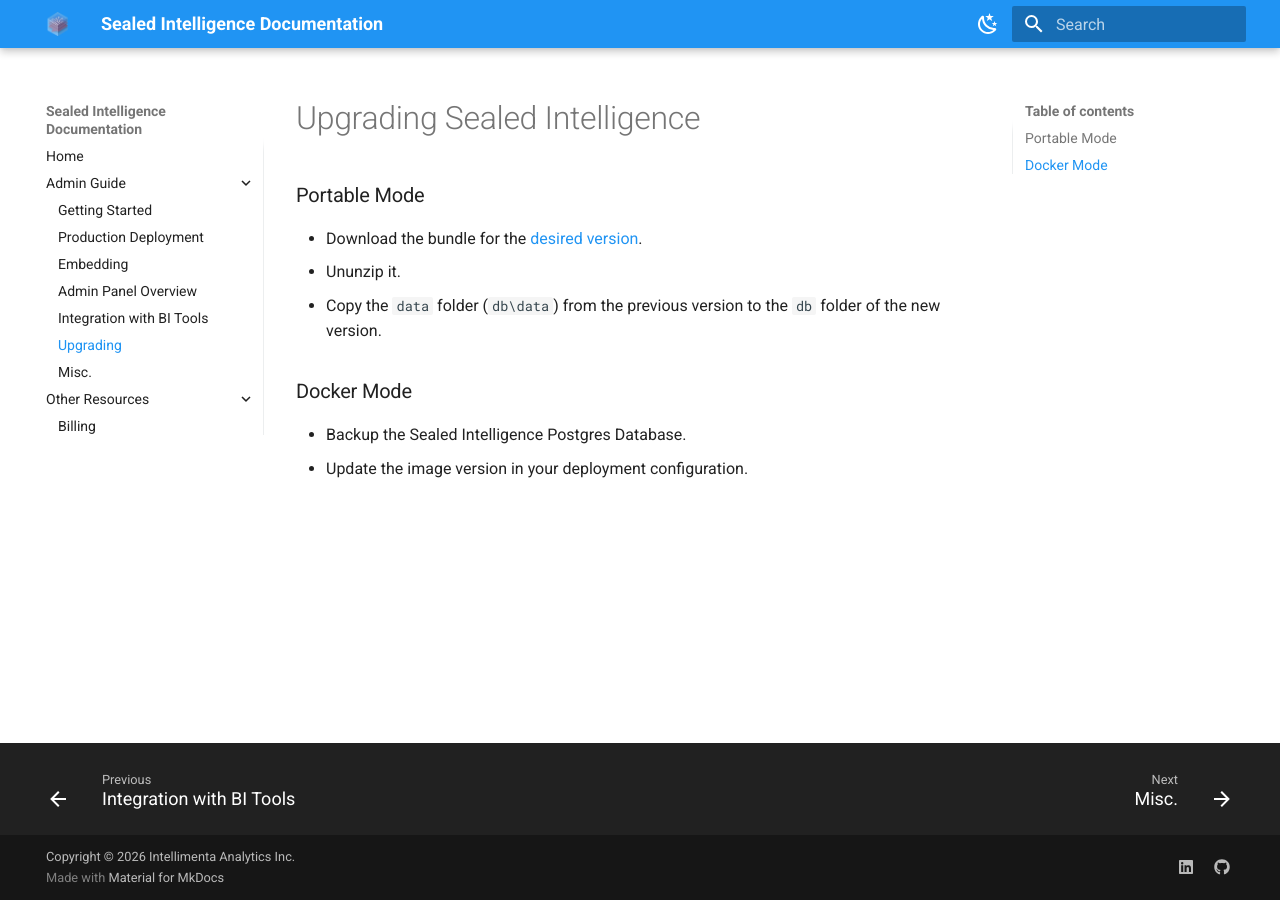
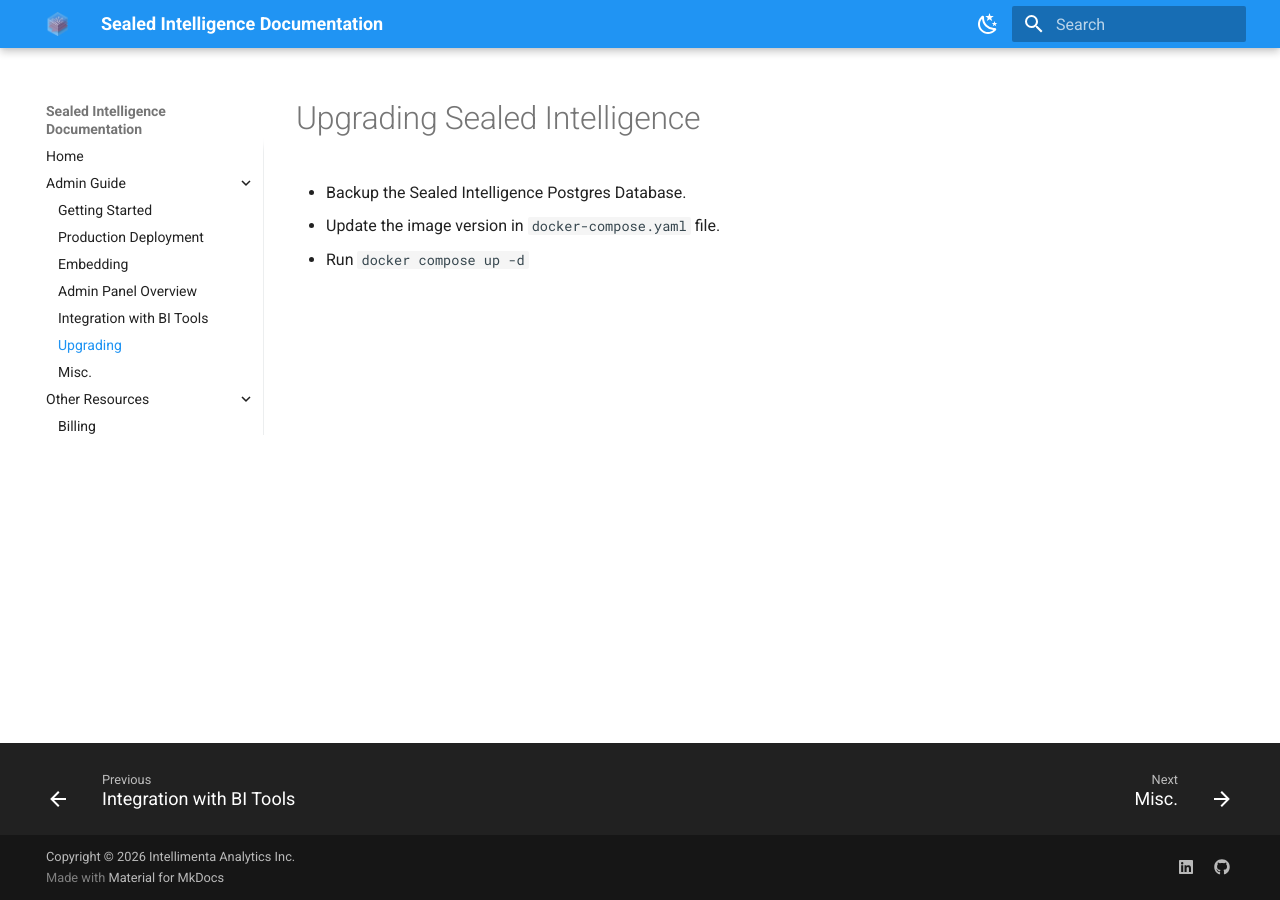
Before and after one commit to Sealed-Intelligence/Sealed-Intelligence, an MkDocs documentation site: the page built from docs/admin_guide/upgrading.md, in a window 1280 px wide. Built offline with MkDocs 1.6.1 and Material for MkDocs 9.7.7, drawn with Linux system fonts in a browser that asks for light colours.

Commit message:
update docs

```diff
--- a/docs/admin_guide/upgrading.md
+++ b/docs/admin_guide/upgrading.md
@@ -1,10 +1,12 @@
 # Upgrading Sealed Intelligence
 
-### Portable Mode
+<!-- ### Portable Mode
 - Download the bundle for the [desired version](https://github.com/Intellimenta/Sealed Intelligence/releases).
 - Ununzip it.
 - Copy the `data` folder (`db\data`) from the previous version to the `db` folder of the new version.
 
 ### Docker Mode
+-->
 - Backup the Sealed Intelligence Postgres Database.
-- Update the image version in your deployment configuration.
+- Update the image version in `docker-compose.yaml` file.
+- Run `docker compose up -d`
```
